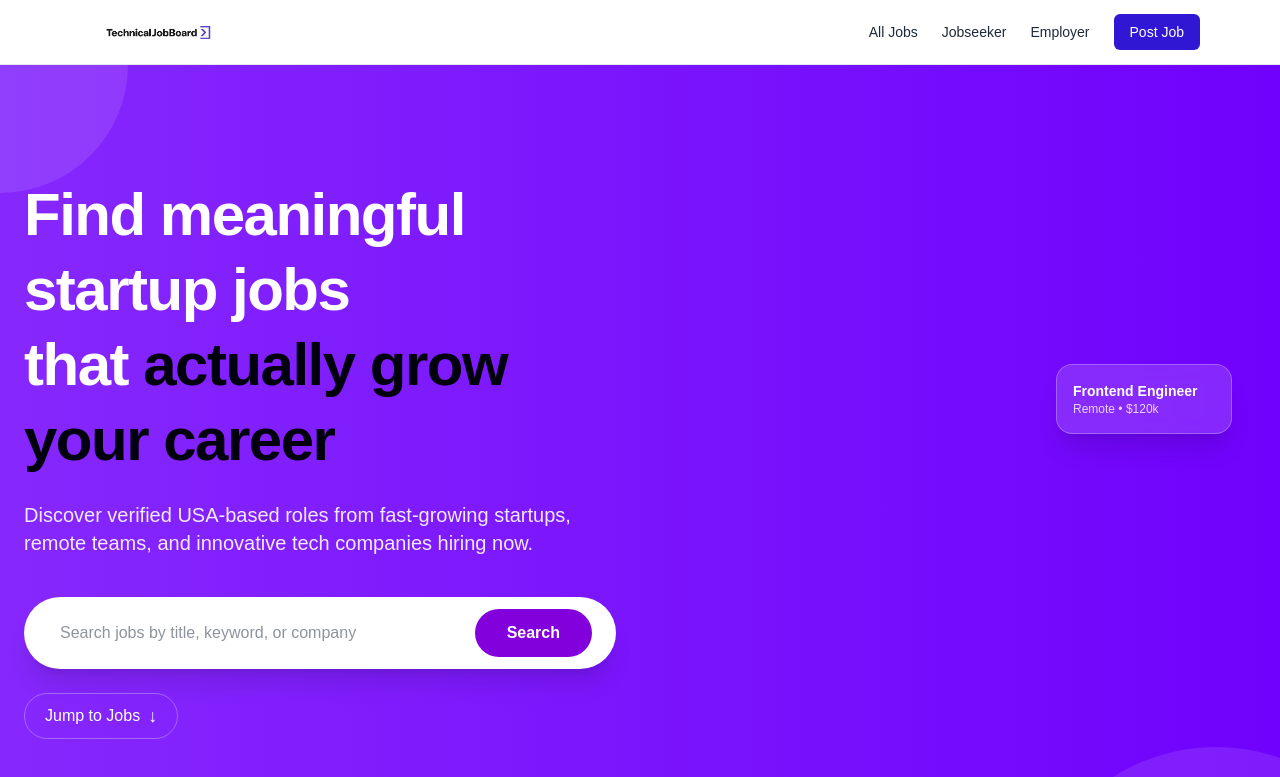
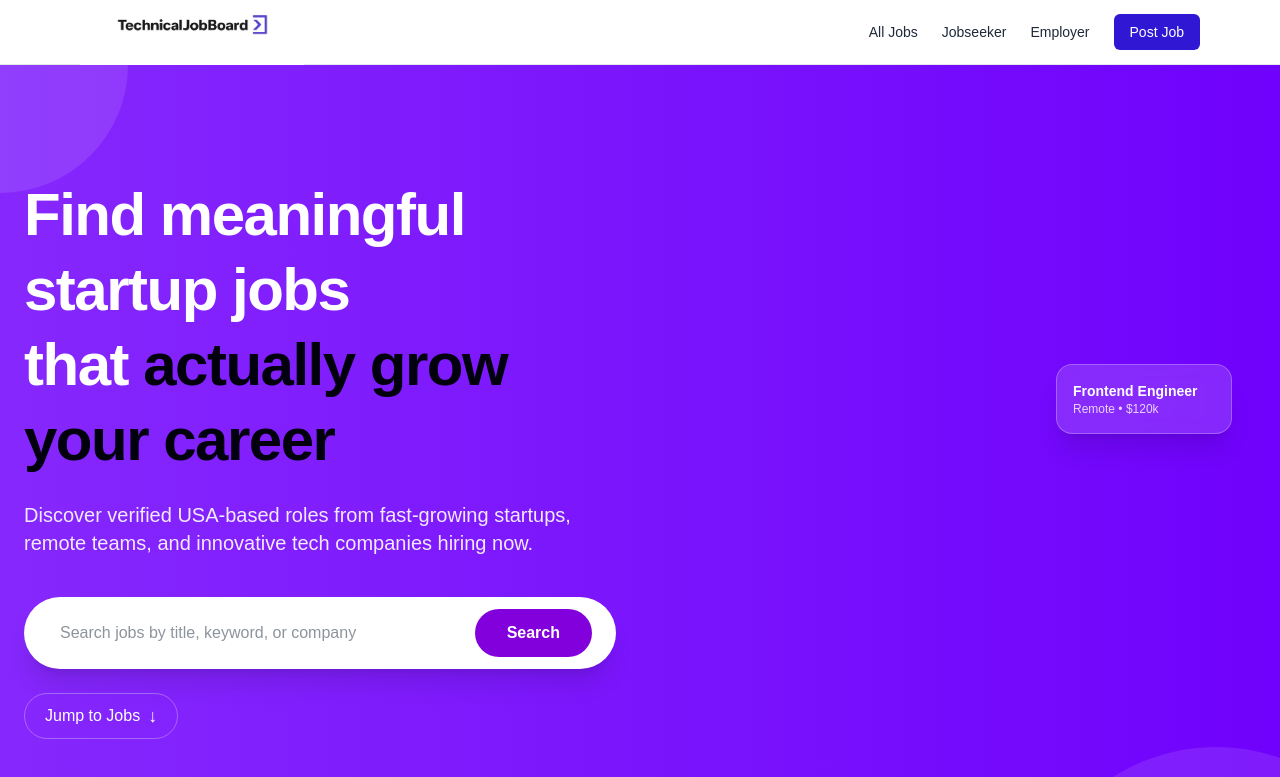
Before and after one commit to adebisidolapo/technicaljobboard, a Next.js app in the folder jobboard/: page / in a window 1280 px wide. Shown: the top 777 px of the page. Built offline with nearby package versions, Linux system fonts and the light colour scheme.

Commit message:
update logo

```diff
--- a/jobboard/app/layout.tsx
+++ b/jobboard/app/layout.tsx
@@ -23,7 +23,7 @@ export default function RootLayout({
               <img
                 src="/Technicaljoblogo.png"
                 alt="TechnicalJobboard"
-                className="h-15 w-auto object-contain"
+              className="w-56 object-contain mb-4"
               />
             </div>
 
--- a/jobboard/app/page.tsx
+++ b/jobboard/app/page.tsx
@@ -303,7 +303,7 @@ export default function Home() {
         <img
           src="/Technicaljoblogo-removebg-preview.png"
           alt="TechnicalJobboard Logo"
-          className="w-36 object-contain mb-4"
+          className="w-56 object-contain mb-4"
         />
         <p className="text-gray-800 text-sm max-w-xs">
           Discover verified startup jobs and career-defining opportunities.
```
